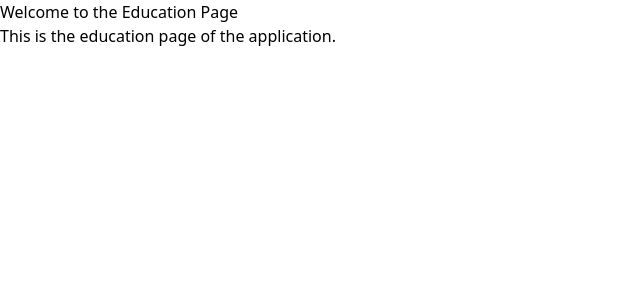
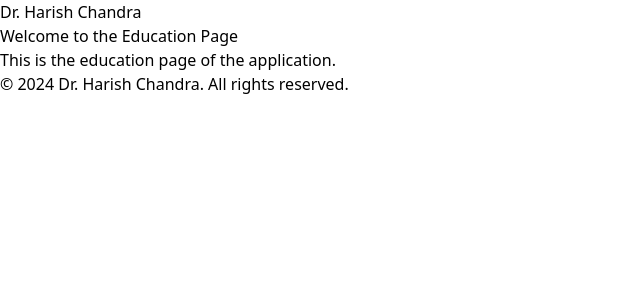
Before and after one commit to Gssprincesahu/Harishchandra, a React app in the folder frontend/: page /education in a window 1280 px wide. Shown: the top 300 px of the page, without its empty margins (0-640 px from the left). Built offline with nearby package versions, Linux system fonts and the light colour scheme; the HTML template or start-up script is replaced by a standard one.

Commit message:
nav and footer added

```diff
--- a/frontend/src/App.jsx
+++ b/frontend/src/App.jsx
@@ -1,13 +1,21 @@
-import { Routes, Route, Router } from "react-router-dom";
+import { Routes, Route } from "react-router-dom";
 import HomePage from "./WebPages/HomePage/HomePage.jsx";
 import EducationPage from "./WebPages/EducationPage/EducationPage.jsx";
+import Navbar from "./NavFoot/Navbar.jsx";
+import Footer from "./NavFoot/Footer.jsx";
 
 function App() {
   return (
-    <Routes>
-      <Route path="/" element={<HomePage />} />
-      <Route path="/education" element={<EducationPage />} />
-    </Routes>
+    <>
+      <Navbar />
+
+      <Routes>
+        <Route path="/" element={<HomePage />} />
+        <Route path="/education" element={<EducationPage />} />
+      </Routes>
+
+      <Footer />
+    </>
   );
 }
 
--- /dev/null
+++ b/frontend/src/NavFoot/Footer.jsx
@@ -0,0 +1,7 @@
+export default function Footer() {
+    return (
+        <footer>
+            <p>© 2024 Dr. Harish Chandra. All rights reserved.</p>
+        </footer>
+    );
+}
--- /dev/null
+++ b/frontend/src/NavFoot/Navbar.jsx
@@ -0,0 +1,7 @@
+export default function Navbar() {
+    return (
+        <nav>
+            <h1>Dr. Harish Chandra</h1>
+        </nav>
+    );
+}
```
